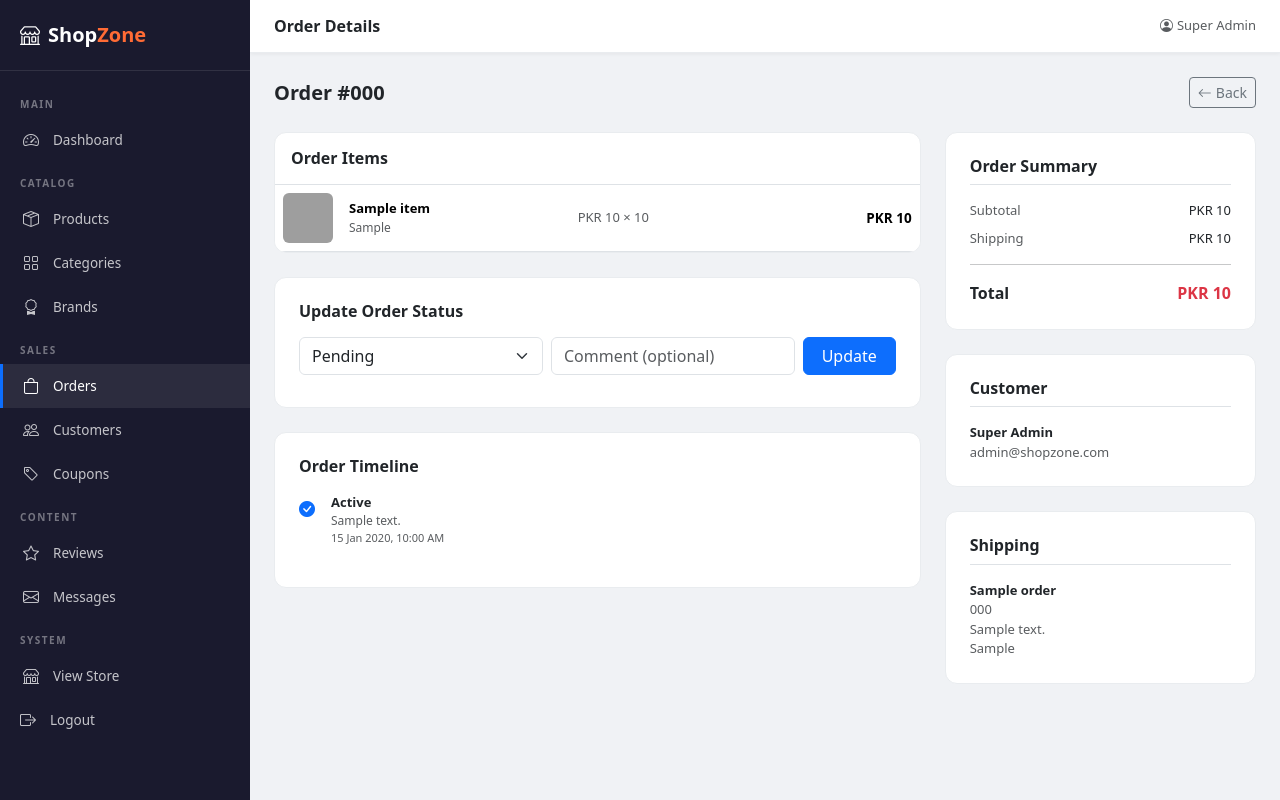
After one commit to fayazahmedsaand123/shopzone-ecommerce, a Laravel app: page /admin/orders/1 in a window 1280 px wide. The commit adds this page. Run offline with Laravel 12, Linux system fonts and the light colour scheme; a user stored in the database is signed in; data comes from the database, SQL or seed files in the repository; tables that the repository leaves empty hold one stand-in row (values such as "Sample post"); parts of the project's set-up code (start-up, migrations or seed data) failed here and were passed over; some libraries are stand-ins or nearby versions; grey boxes are pictures that could not be loaded.

Commit message:
Phase 9 - Customer dashboard and admin order management complete

```diff
--- /dev/null
+++ b/app/Http/Controllers/Admin/OrderController.php
@@ -0,0 +1,54 @@
+<?php
+
+namespace App\Http\Controllers\Admin;
+
+use App\Http\Controllers\Controller;
+use App\Models\Order;
+use App\Models\OrderStatusHistory;
+use Illuminate\Http\Request;
+
+class OrderController extends Controller
+{
+    public function index(Request $request)
+    {
+        $query = Order::with('user');
+
+        if ($request->status) $query->where('status', $request->status);
+        if ($request->search) {
+            $query->where('order_number', 'like', "%{$request->search}%")
+                  ->orWhereHas('user', fn($q) => $q->where('name', 'like', "%{$request->search}%"));
+        }
+
+        $orders = $query->latest()->paginate(15)->withQueryString();
+        return view('admin.orders.index', compact('orders'));
+    }
+
+    public function show(Order $order)
+    {
+        $order->load(['items.product', 'user', 'statusHistories', 'payment']);
+        return view('admin.orders.show', compact('order'));
+    }
+
+    public function updateStatus(Request $request, Order $order)
+    {
+        $request->validate([
+            'status'  => 'required|in:pending,confirmed,processing,shipped,delivered,cancelled',
+            'comment' => 'nullable|string|max:500',
+        ]);
+
+        $order->update(['status' => $request->status]);
+
+        OrderStatusHistory::create([
+            'order_id' => $order->id,
+            'status'   => $request->status,
+            'comment'  => $request->comment ?? 'Status updated by admin.',
+            'user_id'  => auth()->id(),
+        ]);
+
+        return response()->json([
+            'success' => true,
+            'message' => 'Order status updated successfully.',
+            'status'  => ucfirst($request->status),
+        ]);
+    }
+}
--- /dev/null
+++ b/resources/views/admin/orders/show.blade.php
@@ -0,0 +1,149 @@
+@extends('layouts.admin')
+@section('title', 'Order Details')
+@section('page-title', 'Order Details')
+
+@section('content')
+<div class="d-flex justify-content-between align-items-center mb-4">
+    <h5 class="fw-bold mb-0">Order #{{ $order->order_number }}</h5>
+    <a href="{{ route('admin.orders.index') }}" class="btn btn-outline-secondary btn-sm">
+        <i class="bi bi-arrow-left me-1"></i>Back
+    </a>
+</div>
+
+<div class="row g-4">
+    <div class="col-lg-8">
+
+        {{-- Items --}}
+        <div class="admin-table mb-4">
+            <div class="p-3 border-bottom"><h6 class="mb-0 fw-bold">Order Items</h6></div>
+            <table class="table align-middle mb-0">
+                <tbody>
+                    @foreach($order->items as $item)
+                    <tr>
+                        <td width="60">
+                            <img src="{{ $item->product && $item->product->main_image ? asset('storage/'.$item->product->main_image) : 'https://images.unsplash.com/photo-1523275335684-37898b6baf30?w=60' }}"
+                                width="50" height="50" class="rounded" style="object-fit:cover;">
+                        </td>
+                        <td>
+                            <div class="fw-semibold" style="font-size:13px;">{{ $item->product_name }}</div>
+                            <div class="text-muted" style="font-size:12px;">{{ $item->product_sku }}</div>
+                        </td>
+                        <td class="text-muted" style="font-size:13px;">
+                            PKR {{ number_format($item->price) }} × {{ $item->quantity }}
+                        </td>
+                        <td class="fw-bold text-end">PKR {{ number_format($item->subtotal) }}</td>
+                    </tr>
+                    @endforeach
+                </tbody>
+            </table>
+        </div>
+
+        {{-- Update Status --}}
+        <div class="admin-table p-4 mb-4">
+            <h6 class="fw-bold mb-3">Update Order Status</h6>
+            <div class="row g-2">
+                <div class="col-md-5">
+                    <select class="form-select" id="new-status">
+                        @foreach(['pending','confirmed','processing','shipped','delivered','cancelled'] as $s)
+                            <option value="{{ $s }}" {{ $order->status == $s ? 'selected' : '' }}>
+                                {{ ucfirst($s) }}
+                            </option>
+                        @endforeach
+                    </select>
+                </div>
+                <div class="col-md-5">
+                    <input type="text" class="form-control" id="status-comment" placeholder="Comment (optional)">
+                </div>
+                <div class="col-md-2">
+                    <button class="btn btn-primary w-100" id="update-status-btn">Update</button>
+                </div>
+            </div>
+            <div id="status-result" class="mt-2"></div>
+        </div>
+
+        {{-- Timeline --}}
+        <div class="admin-table p-4">
+            <h6 class="fw-bold mb-3">Order Timeline</h6>
+            @foreach($order->statusHistories as $h)
+            <div class="d-flex gap-3 mb-3">
+                <i class="bi bi-check-circle-fill text-primary mt-1"></i>
+                <div>
+                    <div class="fw-semibold" style="font-size:13px;">{{ ucfirst($h->status) }}</div>
+                    <div class="text-muted" style="font-size:12px;">{{ $h->comment }}</div>
+                    <div class="text-muted" style="font-size:11px;">{{ $h->created_at->format('d M Y, h:i A') }}</div>
+                </div>
+            </div>
+            @endforeach
+        </div>
+    </div>
+
+    <div class="col-lg-4">
+        {{-- Summary --}}
+        <div class="admin-table p-4 mb-4">
+            <h6 class="fw-bold mb-3 pb-2 border-bottom">Order Summary</h6>
+            <div class="d-flex justify-content-between mb-2" style="font-size:13px;">
+                <span class="text-muted">Subtotal</span>
+                <span>PKR {{ number_format($order->subtotal) }}</span>
+            </div>
+            <div class="d-flex justify-content-between mb-2" style="font-size:13px;">
+                <span class="text-muted">Shipping</span>
+                <span>{{ $order->shipping_amount == 0 ? 'FREE' : 'PKR '.number_format($order->shipping_amount) }}</span>
+            </div>
+            <hr>
+            <div class="d-flex justify-content-between">
+                <span class="fw-bold">Total</span>
+                <span class="fw-bold text-danger">PKR {{ number_format($order->total) }}</span>
+            </div>
+        </div>
+
+        {{-- Customer --}}
+        <div class="admin-table p-4 mb-4">
+            <h6 class="fw-bold mb-3 pb-2 border-bottom">Customer</h6>
+            <div style="font-size:13px;">
+                <div class="fw-semibold">{{ $order->user->name ?? 'N/A' }}</div>
+                <div class="text-muted">{{ $order->user->email ?? '' }}</div>
+            </div>
+        </div>
+
+        {{-- Shipping --}}
+        <div class="admin-table p-4">
+            <h6 class="fw-bold mb-3 pb-2 border-bottom">Shipping</h6>
+            <div style="font-size:13px;">
+                <div class="fw-semibold">{{ $order->shipping_name }}</div>
+                <div class="text-muted">{{ $order->shipping_phone }}</div>
+                <div class="text-muted">{{ $order->shipping_address }}</div>
+                <div class="text-muted">{{ $order->shipping_city }}</div>
+            </div>
+        </div>
+    </div>
+</div>
+@endsection
+
+@push('scripts')
+<script>
+$('#update-status-btn').on('click', function () {
+    const status  = $('#new-status').val();
+    const comment = $('#status-comment').val();
+    const btn     = $(this);
+
+    btn.prop('disabled', true).text('Updating...');
+
+    $.ajax({
+        url: '{{ route("admin.orders.updateStatus", $order) }}',
+        type: 'PATCH',
+        data: { status: status, comment: comment },
+        success: function (res) {
+            if (res.success) {
+                showToast(res.message);
+                $('#status-result').html(
+                    '<div class="alert alert-success py-2 mb-0">' + res.message + '</div>'
+                );
+                setTimeout(() => location.reload(), 1000);
+            }
+        },
+        error: function () { showToast('Update failed.', 'error'); },
+        complete: function () { btn.prop('disabled', false).text('Update'); }
+    });
+});
+</script>
+@endpush
--- a/resources/views/layouts/admin.blade.php
+++ b/resources/views/layouts/admin.blade.php
@@ -139,7 +139,7 @@
         </a>
 
         <div class="sidebar-label">Sales</div>
-        <a href="#" class="sidebar-link">
+        <a href="{{ route('admin.orders.index') }}" class="sidebar-link {{ request()->routeIs('admin.orders.*') ? 'active' : '' }}">
             <i class="bi bi-bag"></i> Orders
         </a>
         <a href="#" class="sidebar-link">
--- a/routes/web.php
+++ b/routes/web.php
@@ -11,6 +11,7 @@ use App\Http\Controllers\Admin\AdminDashboardController;
 use App\Http\Controllers\Admin\CategoryController;
 use App\Http\Controllers\Admin\BrandController;
 use App\Http\Controllers\Admin\ProductController as AdminProductController;
+use App\Http\Controllers\Admin\OrderController as AdminOrderController;
 
 // ── Public ────────────────────────────────────────
 Route::get('/', [HomeController::class, 'index'])->name('home');
@@ -78,4 +79,9 @@ Route::middleware(['auth', 'admin'])->prefix('admin')->name('admin.')->group(fun
     Route::get('/products/{product}/edit', [AdminProductController::class, 'edit'])->name('products.edit');
     Route::put('/products/{product}', [AdminProductController::class, 'update'])->name('products.update');
     Route::delete('/products/{product}', [AdminProductController::class, 'destroy'])->name('products.destroy');
+
+    // Orders
+Route::get('/orders', [AdminOrderController::class, 'index'])->name('orders.index');
+Route::get('/orders/{order}', [AdminOrderController::class, 'show'])->name('orders.show');
+Route::patch('/orders/{order}/status', [AdminOrderController::class, 'updateStatus'])->name('orders.updateStatus');
 });
```
Also changed, not shown: resources/views/admin/orders/index.blade.php (added, +81 -0 lines), resources/views/customer/dashboard.blade.php (+117 -12 lines).
